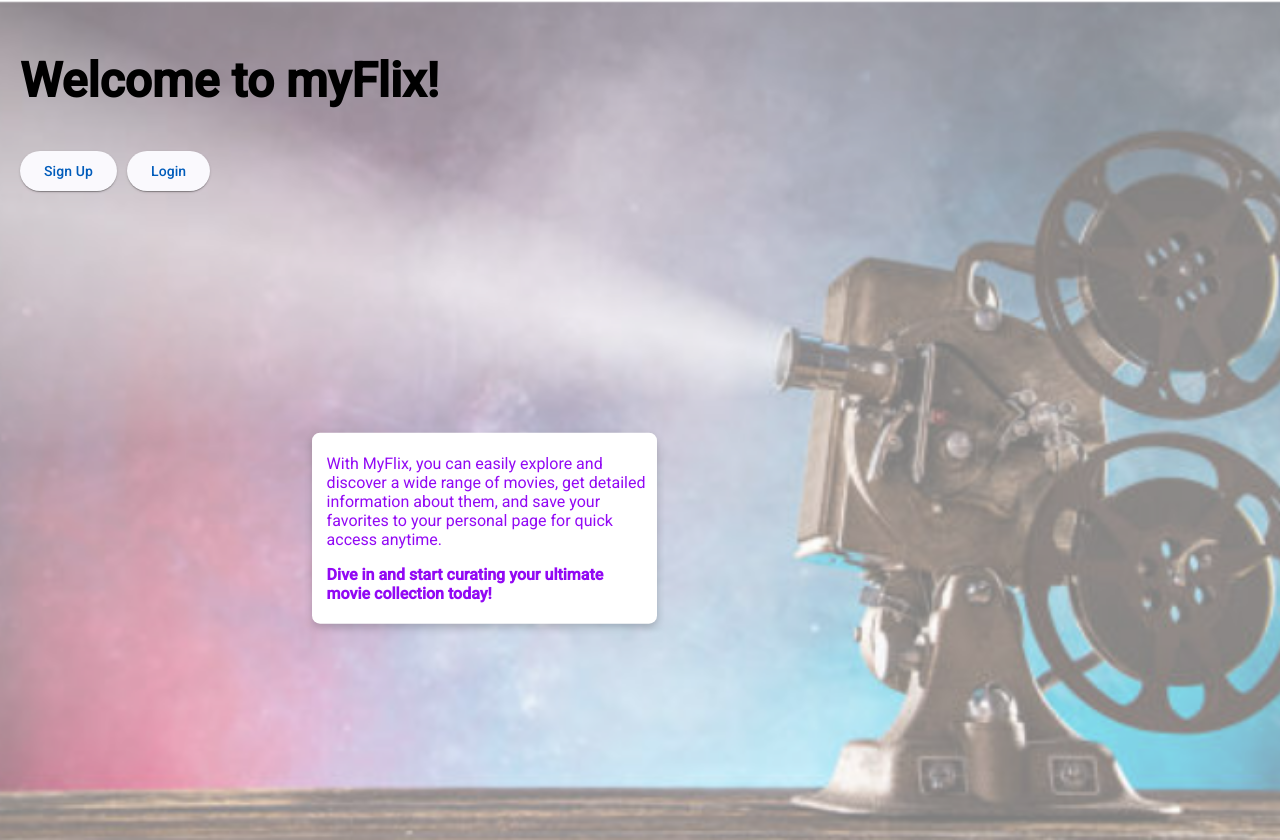
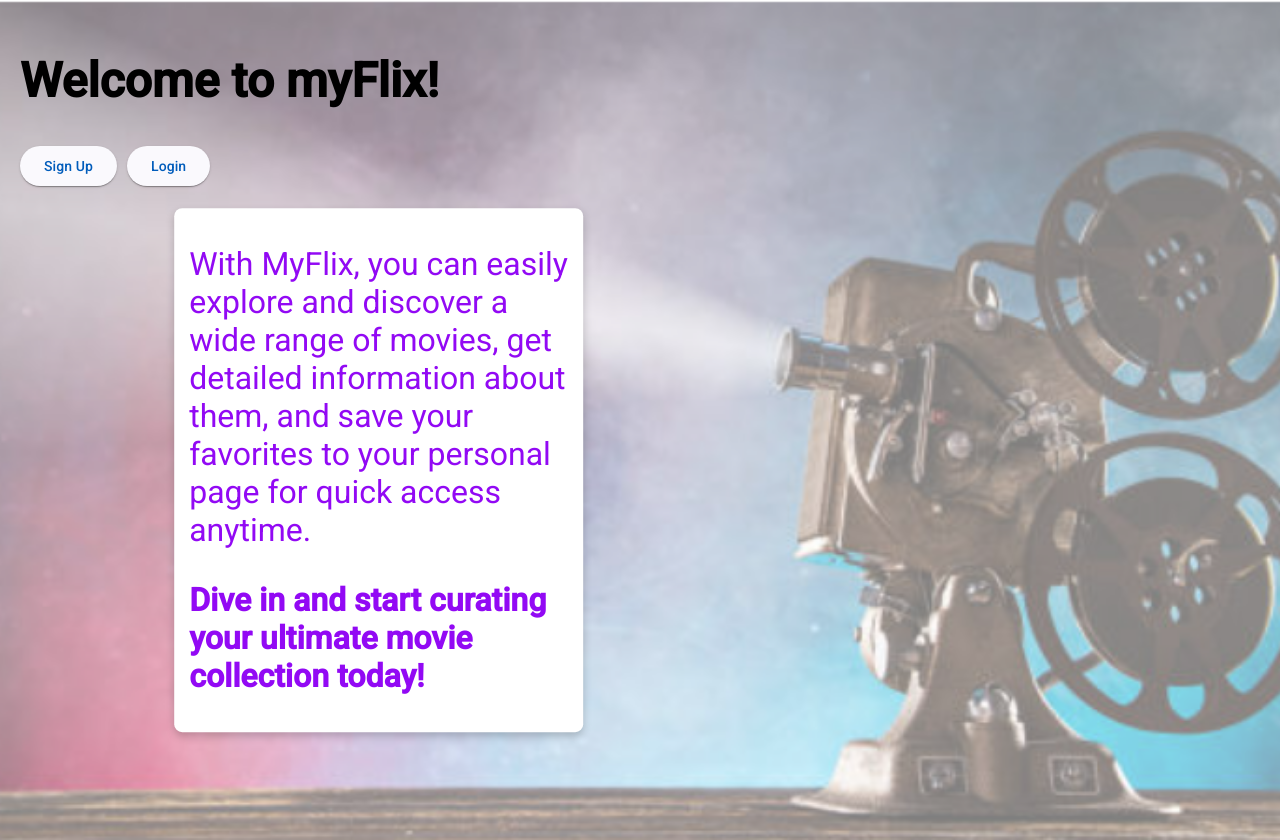
Before and after one commit to GhostWriter2023/myFlixAngular-deploy, an Angular app: page /welcome in a window 1280 px wide. Built offline with nearby package versions, Linux system fonts and the light colour scheme.

Commit message:
Styling & Environment Variables
-Styling UI: mod SCSS files
-Setup environment configuration

```diff
--- a/src/app/fetch-api-data.service.ts
+++ b/src/app/fetch-api-data.service.ts
@@ -2,9 +2,11 @@ import { Injectable } from '@angular/core';
 import { HttpClient, HttpHeaders, HttpErrorResponse } from '@angular/common/http';
 import { Observable, throwError } from 'rxjs';
 import { map, catchError } from 'rxjs/operators';
+import { environment } from '../environments/environment'; // Import environment
 
 //Declaring the api url that will provide data for the client app
-const apiUrl = 'https://ghostwriter-movies-1d2fe76cf812.herokuapp.com/'; //HOSTED_API_URLs
+//const apiUrl = 'https://ghostwriter-movies-1d2fe76cf812.herokuapp.com/'; //HOSTED_API_URL (replaced by environment variable)
+
 @Injectable({
   providedIn: 'root'
 })
@@ -12,7 +14,8 @@ const apiUrl = 'https://ghostwriter-movies-1d2fe76cf812.herokuapp.com/'; //HOSTE
 export class FetchApiDataService { //Initially was UserRegistrationService
   // Inject the HttpClient module to the constructor params
  // This will provide HttpClient to the entire class, making it available via this.http
-  constructor(private http: HttpClient) {
+ private apiUrl = environment.apiUrl; // To use environment variable
+ constructor(private http: HttpClient) {
   }
 
   // Method making the api call for the user registration endpoint
--- a/src/app/toolbar/toolbar.component.scss
+++ b/src/app/toolbar/toolbar.component.scss
@@ -8,17 +8,14 @@
     background-color: #333; /* Charcoal color */
     color: #fff; /* White text color */
 }
-
 .toolbar-title {
     display: flex;
     flex-direction: column;
     margin-right: auto;
 }
-
 .toolbar-title span {
     display: block;
 }
-
 .title-big {
     font-size: 24px; /* Adjust to desired size */
     font-weight: bold;
--- a/src/app/welcome-page/welcome-page.component.scss
+++ b/src/app/welcome-page/welcome-page.component.scss
@@ -18,59 +18,52 @@
         z-index: -1; // Ensure the background image is behind other content
         opacity: 0.5; // Adjust opacity for a faded effect
     }
-
     h1 {
         margin: 100; // Top margin
         color: #000000;
         font-size: 3em;
     }
-
     .buttons {
         display: flex;
         gap: 10px; // Adjust the spacing between buttons
-        margin-top: 10px; // Adjust this value if needed
+        margin-top: 5px;
     }
-
     .bold-text {
         font-weight: bold;
     }
-
     .welcome-box {
       background-color: white;
       padding: 5px 10px 5px 15px;
       border-radius: 8px;
       box-shadow: 0 4px 8px rgba(0, 0, 0, 0.2);
       position: absolute;
-      top: 66.67%;
-      left: 33.33%;
-      transform: translate(-33.33%, -66.67%);
+      top: 66%;
+      left: 20%;
+      transform: translate(-20%, -66%);
       color: rgb(146, 9, 244);
-      width: 25%;
+      font-size: 2em;
+      width: 30%;
 
       @media (max-width: 1200px) { // Media query for responsive design
         top: 70%;
         left: 30%;
         transform: translate(-30%, -70%);
       }
-
       @media (max-width: 992px) {
         top: 75%;
         left: 25%;
         transform: translate(-25%, -75%);
       }
-
       @media (max-width: 768px) {
         top: 80%;
         left: 20%;
         transform: translate(-20%, -80%);
       }
-
       @media (max-width: 576px) {
         top: 85%;
         left: 15%;
         transform: translate(-15%, -85%);
       }
-
       @media (max-width: 400px) {
         top: 90%;
         left: 10%;
--- /dev/null
+++ b/src/environments/environment.prod.ts
@@ -0,0 +1,4 @@
+export const environment = {
+    production: true,
+    apiUrl: 'https://ghostwriter-movies-1d2fe76cf812.herokuapp.com/'
+  };
--- /dev/null
+++ b/src/environments/environment.ts
@@ -0,0 +1,4 @@
+export const environment = {
+    production: false,
+    apiUrl: 'https://ghostwriter-movies-1d2fe76cf812.herokuapp.com/'
+  };
```
